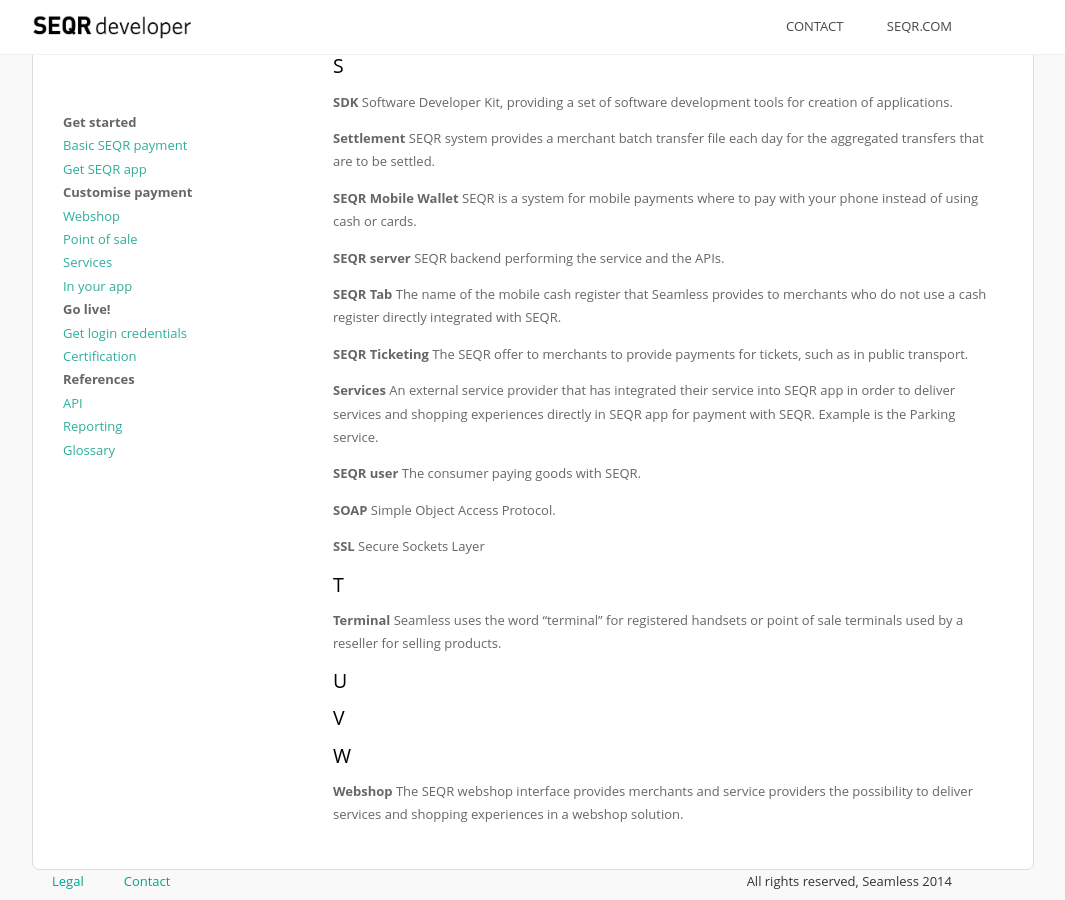
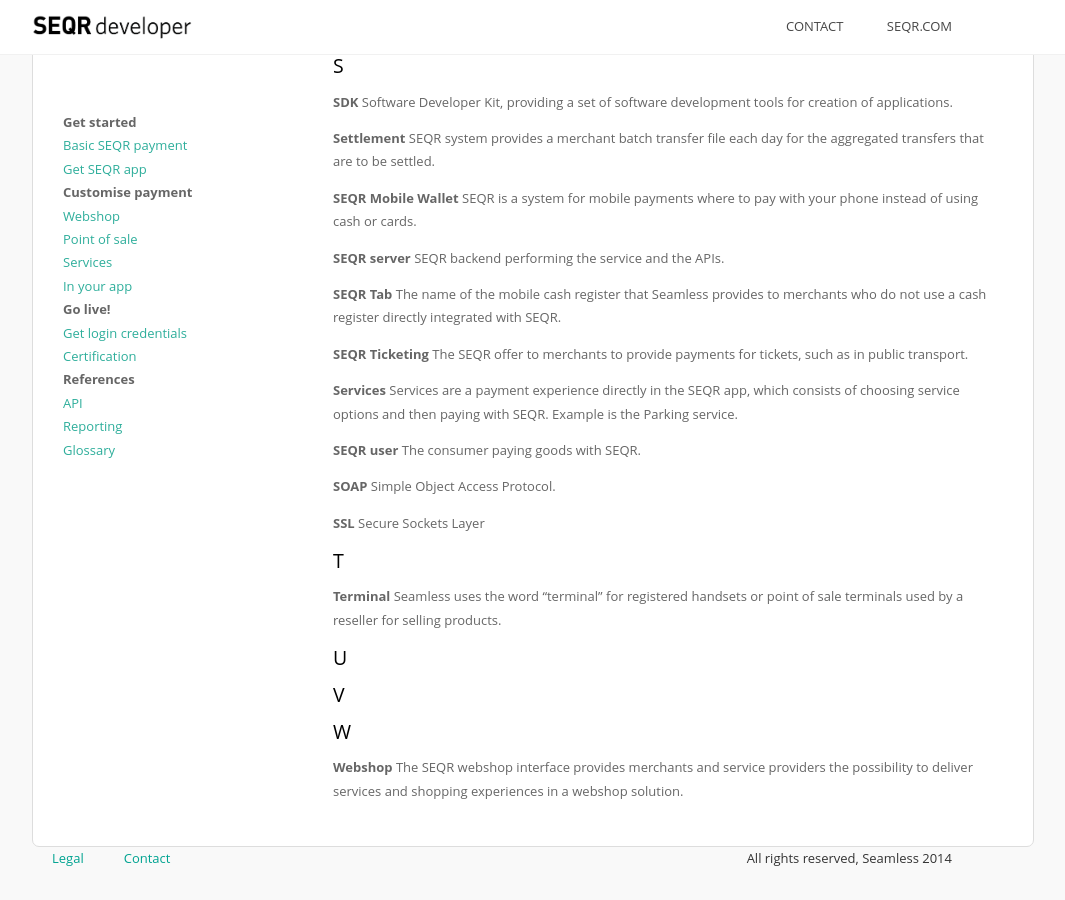
Before and after one commit to SeamlessDistribution/SeamlessDistribution.github.io, a Jekyll site: the page built from merchant/reference/glossary.md, in a window 1280 px wide and 900 px high, scrolled down 2168 px. Shown: the whole window, without its empty margins (138-1203 px from the left). Built offline with Jekyll 4.4.1, drawn with Linux system fonts in a browser that asks for light colours; after the commit the page ends 3045 px from its top, so only the background shows below that.

Commit message:
- updated services description

```diff
--- a/merchant/reference/glossary.md
+++ b/merchant/reference/glossary.md
@@ -136,7 +136,7 @@
 The SEQR offer to merchants to provide payments for tickets, such as in public transport.
 
 **Services**
-An external service provider that has integrated their service into SEQR app in order to deliver services and shopping experiences directly in SEQR app for payment with SEQR. Example is the Parking service.
+Services are a payment experience directly in the SEQR app, which consists of choosing service options and then paying with SEQR. Example is the Parking service.
 
 **SEQR user**
 The consumer paying goods with SEQR.
```
